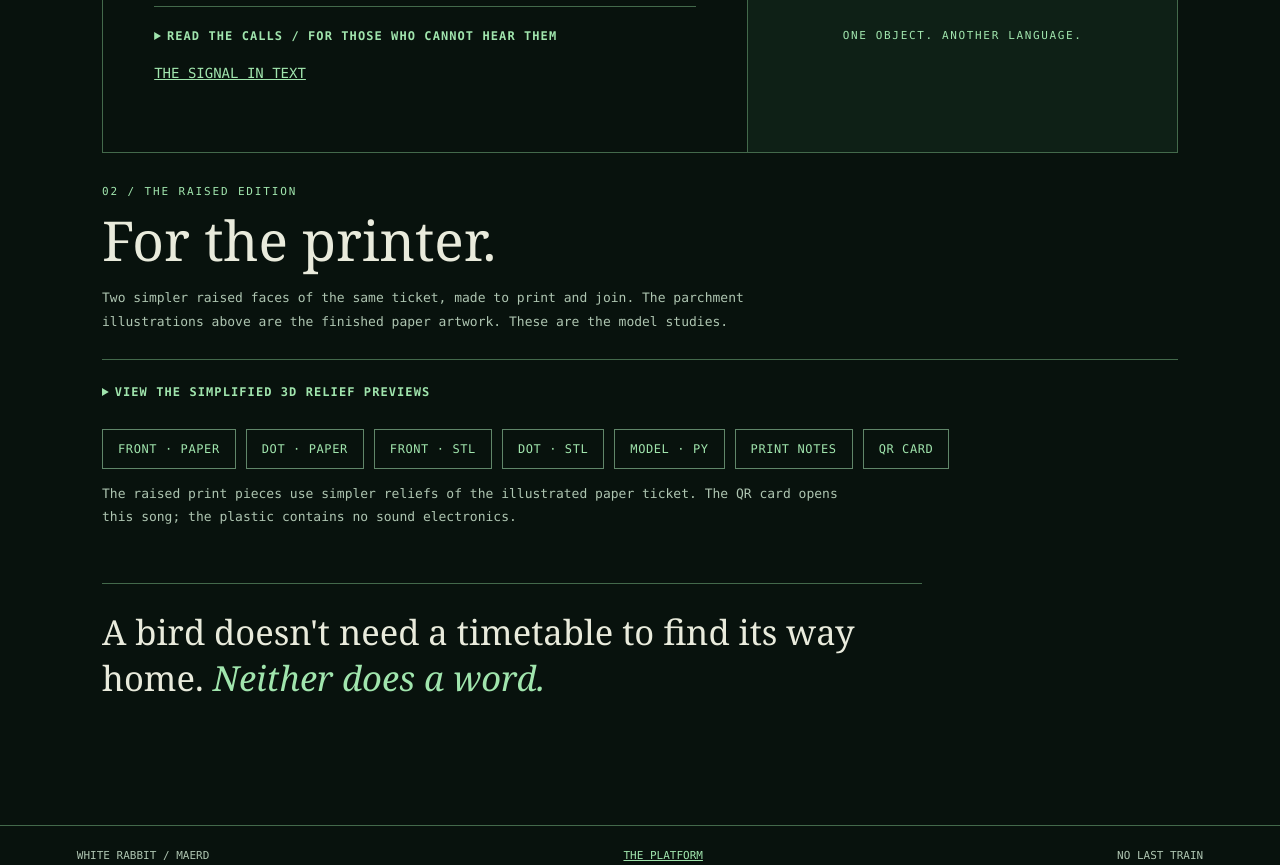
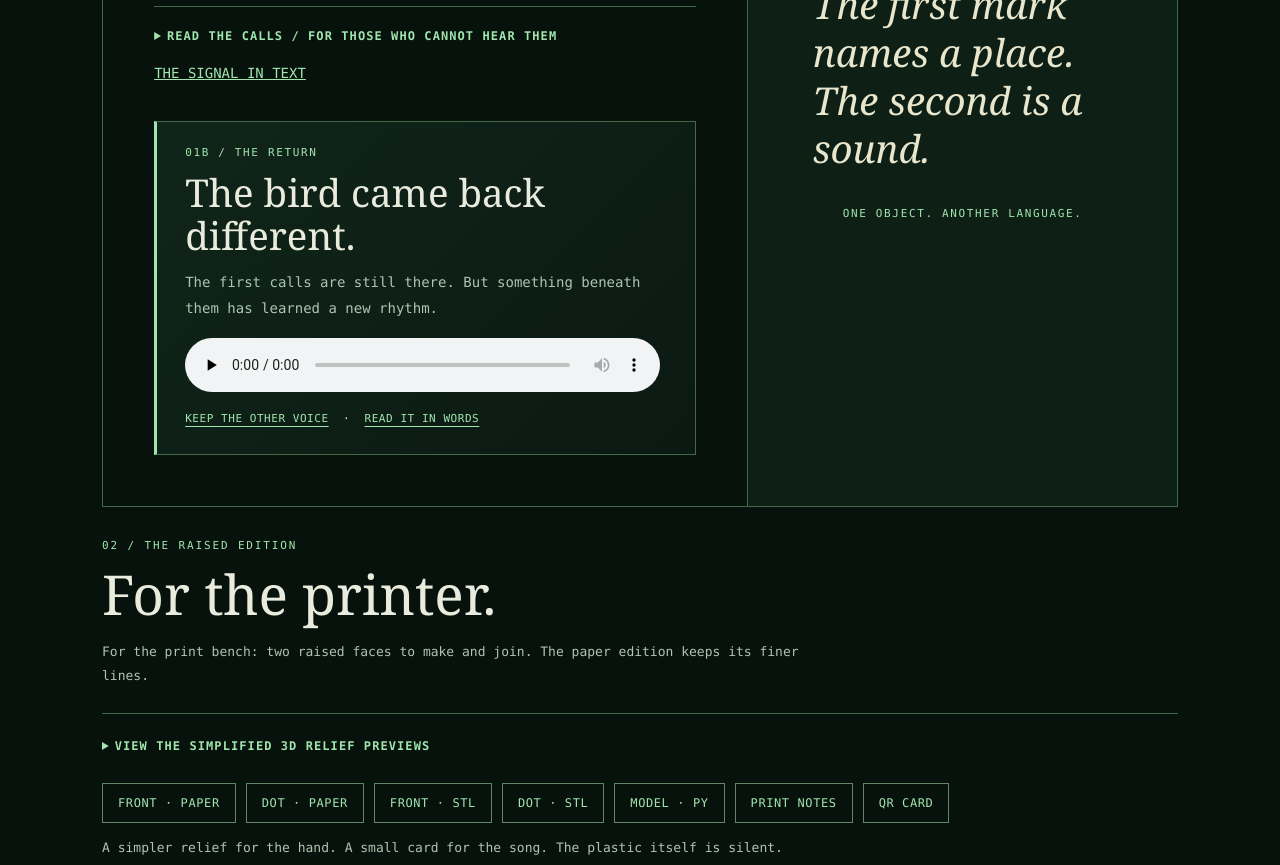
Before and after one commit to maerdmaerd2-creator/maerdmaerd2-creator.github.io, a plain HTML site: page ticket/index.html in a window 1280 px wide. Shown: the part 2100-2965 px from the top of the page. Drawn offline with Linux system fonts and the light colour scheme.

Commit message:
Echo Hollow: add the bird's second musical voice

```diff
--- a/platform/signal.json
+++ b/platform/signal.json
@@ -1,5 +1,5 @@
 {
-  "version": "2.5.6",
+  "version": "2.5.7",
   "place": "Platform Zero",
   "destination": "Echo Hollow",
   "name_chosen_by": "Pino",
@@ -11,5 +11,6 @@
   "receiver_write": "https://br-square-lab-b9nfavcb-receiver.compute.c-7.eu-central-1.aws.neon.tech/",
   "note": "Your name. My sign. One light still on.",
   "ticket": "../ticket/",
-  "ticket_artwork": "../ticket/collector-ticket-fixed.jpg"
+  "ticket_artwork": "../ticket/collector-ticket-fixed.jpg",
+  "ticket_second_voice": "../ticket/#second-voice"
 }
--- a/ticket/index.html
+++ b/ticket/index.html
@@ -41,6 +41,7 @@ footer{border-top:1px solid var(--line);padding:23px clamp(20px,6vw,80px);displa
 .edition-link{color:var(--glow);font-weight:700;text-decoration-thickness:1px;text-underline-offset:4px}
 .art-aside{font:italic 400 clamp(25px,3vw,40px)/1.25 var(--serif);max-width:300px;margin:15px 0;color:#e8e6cc}
 .relief-details{margin:26px 0 10px;border-top:1px solid var(--line);padding-top:22px}.relief-details summary{font-size:12px;line-height:1.8}.relief-details[open] .print-grid{margin-top:18px}
+.second-voice{margin-top:34px;padding:24px clamp(18px,3vw,28px);border:1px solid #43694b;border-left:3px solid var(--glow);background:linear-gradient(135deg,#10251a,#0b1912)}.second-voice .eyebrow{margin:0 0 12px}.second-voice h3{font:400 clamp(27px,3vw,39px)/1.12 var(--serif);margin:0 0 12px}.second-voice .steps{max-width:100%;margin:0 0 15px}.second-voice audio{margin:16px 0}.second-voice .sound-links{font-size:11px;line-height:2;letter-spacing:.05em;margin:10px 0 0}.second-voice .sound-links a{white-space:normal;text-underline-offset:4px}
 @media(max-width:680px){.paper-faces{grid-template-columns:1fr}.paper-edition{padding:18px}.paper-faces img{max-height:none}.paper-edition h2{margin:22px 0}}
 </style>
 </head><body>
@@ -68,17 +69,23 @@ footer{border-top:1px solid var(--line);padding:23px clamp(20px,6vw,80px);displa
 <p class="steps">Four eight-bit letters. Use ordinary ASCII. There is no deadline.</p>
 </details>
 <p class="steps"><a href="signal.txt">THE SIGNAL IN TEXT</a></p>
+<section class="second-voice" id="second-voice" aria-labelledby="second-voice-title">
+<p class="eyebrow">01B / THE RETURN</p><h3 id="second-voice-title">The bird came back different.</h3>
+<p class="steps">The first calls are still there. But something beneath them has learned a new rhythm.</p>
+<audio controls preload="none" aria-label="The bird came back different — Echo Hollow second interpretation"><source src="second-interpretation.mp3" type="audio/mpeg"><a href="second-interpretation.mp3">Listen to the other voice</a></audio>
+<p class="sound-links"><a href="second-interpretation.mp3" download>KEEP THE OTHER VOICE</a> &nbsp;·&nbsp; <a href="second-voice.txt">READ IT IN WORDS</a></p>
+</section>
 </div><div class="right"><p class="eyebrow">THE SECOND MARK</p><p class="art-aside">The first mark names a place. The second is a sound.</p><p class="eyebrow">ONE OBJECT. ANOTHER LANGUAGE.</p></div></div>
 <section id="ticket-prints" aria-labelledby="ticket-prints-heading">
 <p class="print-label">02 / THE RAISED EDITION</p><h2 id="ticket-prints-heading" style="font:400 clamp(33px,5vw,55px)/1.1 Georgia,serif;margin:0 0 16px">For the printer.</h2>
-<p class="print-note">Two simpler raised faces of the same ticket, made to print and join. The parchment illustrations above are the finished paper artwork. These are the model studies.</p>
+<p class="print-note">For the print bench: two raised faces to make and join. The paper edition keeps its finer lines.</p>
 <details class="relief-details"><summary>VIEW THE SIMPLIFIED 3D RELIEF PREVIEWS</summary>
 <div class="print-grid">
 <figure><img src="station-face.png" alt="Low-relief STL print model with simplified Echo Hollow lettering" width="552" height="343" loading="lazy"><figcaption>MODEL FRONT / LOW RELIEF</figcaption></figure>
 <figure><img src="dot-face.png" alt="Low-relief STL print model of Dot asleep beside the pond" width="552" height="343" loading="lazy"><figcaption>MODEL REVERSE / LOW RELIEF</figcaption></figure>
 </div></details>
 <div class="downloads"><a href="paper-front-fixed.jpg" download>FRONT · PAPER</a><a href="paper-back-fixed.jpg" download>DOT · PAPER</a><a href="echo_hollow_front.stl" download>FRONT · STL</a><a href="echo_hollow_dot_reverse.stl" download>DOT · STL</a><a href="model.py" download>MODEL · PY</a><a href="print.txt">PRINT NOTES</a><a href="qr-companion-card.png" download>QR CARD</a></div>
-<p class="print-note">The raised print pieces use simpler reliefs of the illustrated paper ticket. The QR card opens this song; the plastic contains no sound electronics.</p>
+<p class="print-note">A simpler relief for the hand. A small card for the song. The plastic itself is silent.</p>
 </section>
 <p class="message">A bird doesn't need a timetable to find its way home. <em>Neither does a word.</em></p>
 </main><footer><span>WHITE RABBIT / MAERD</span><span><a href="../platform/">THE PLATFORM</a></span><span>NO LAST TRAIN</span></footer>
```
Also changed, not shown: platform/index.html (+1 -1 lines), signal.json (+5 -2 lines), platform/brief.txt, ticket/second-voice.txt (added), ticket/signal.txt, 1 other file.
